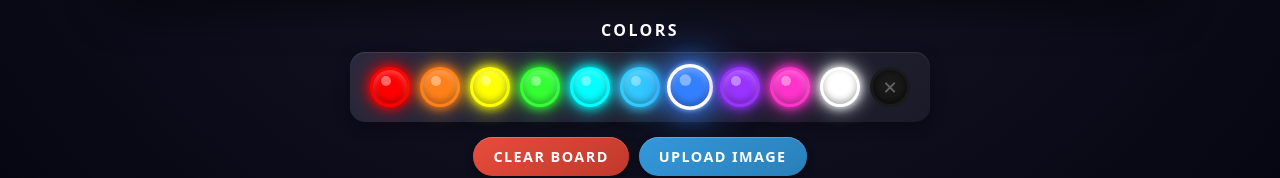
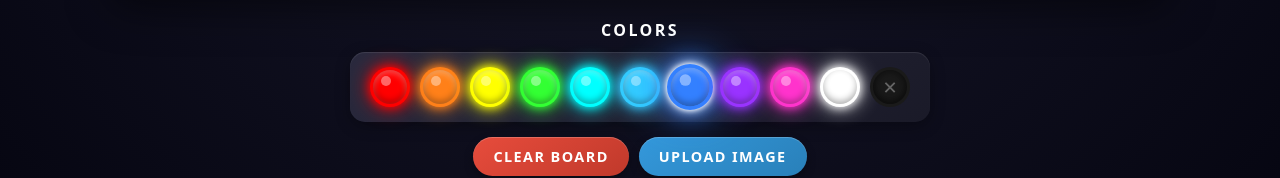
Before and after one commit to ford442/litebrite-webgpu, a React (Vite) app: page / in a window 1280 px wide. Shown: the part 961-1139 px from the top of the page. Built offline with nearby package versions, Linux system fonts and the light colour scheme.

Commit message:
Gem colors

```diff
--- a/src/components/ColorPalette.css
+++ b/src/components/ColorPalette.css
@@ -55,12 +55,13 @@
 }
 
 .color-peg.selected {
-  border-color: #fff;
+  border-color: var(--peg-color);
   transform: scale(1.15);
   box-shadow:
+    0 0 5px #fff,
+    0 0 10px #fff,
     0 0 20px var(--peg-color),
     0 0 40px var(--peg-color),
-    0 0 5px #fff,
     inset 0 -3px 6px rgba(0, 0, 0, 0.3),
     inset 0 3px 6px rgba(255, 255, 255, 0.3);
 }
@@ -85,9 +86,10 @@
 }
 
 .color-peg.eraser.selected {
-  border-color: #fff;
+  border-color: #aaa;
   box-shadow:
-    0 0 10px rgba(255, 255, 255, 0.3),
+    0 0 5px #fff,
+    0 0 10px #fff,
     inset 0 0 10px rgba(0, 0, 0, 0.5),
     inset 0 -3px 6px rgba(0, 0, 0, 0.3);
 }
```
Also changed, not shown: 1 other file (tests, documents, lock files or other folders).
